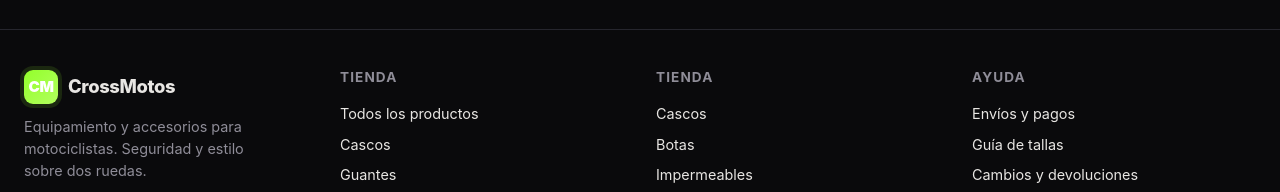
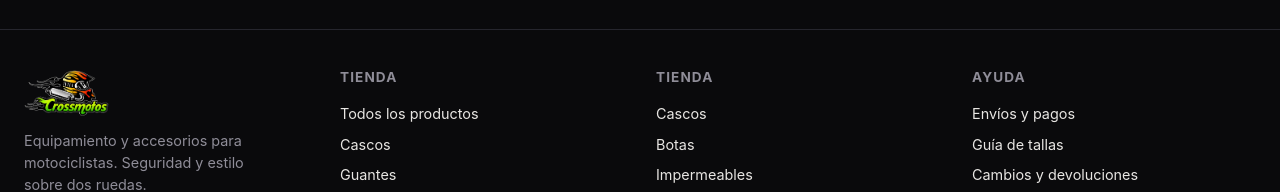
Before and after one commit to Djjslz/CrossMotosWeb, a Svelte app: page / in a window 1280 px wide. Shown: the part 1342-1534 px from the top of the page. Built offline with nearby package versions, Linux system fonts and the light colour scheme; no server answers.

Commit message:
Pie de pag

```diff
--- a/src/app.css
+++ b/src/app.css
@@ -906,6 +906,12 @@ button {
   gap: 12px;
 }
 
+.footer-brand .brand-logo {
+  height: 48px;
+  width: auto;
+  display: block;
+}
+
 .footer-brand p {
   color: var(--text-muted);
   font-size: 0.9rem;
--- a/src/lib/components/Footer.svelte
+++ b/src/lib/components/Footer.svelte
@@ -5,8 +5,7 @@
     <div class="footer-inner">
       <div class="footer-brand">
         <a href="#/" class="brand">
-          <span class="brand-mark">CM</span>
-          <span>CrossMotos</span>
+          <img src="/Logo.png" alt="CrossMotos" class="brand-logo" />
         </a>
         <p>
           Equipamiento y accesorios para motociclistas. Seguridad y estilo sobre dos ruedas.
```
